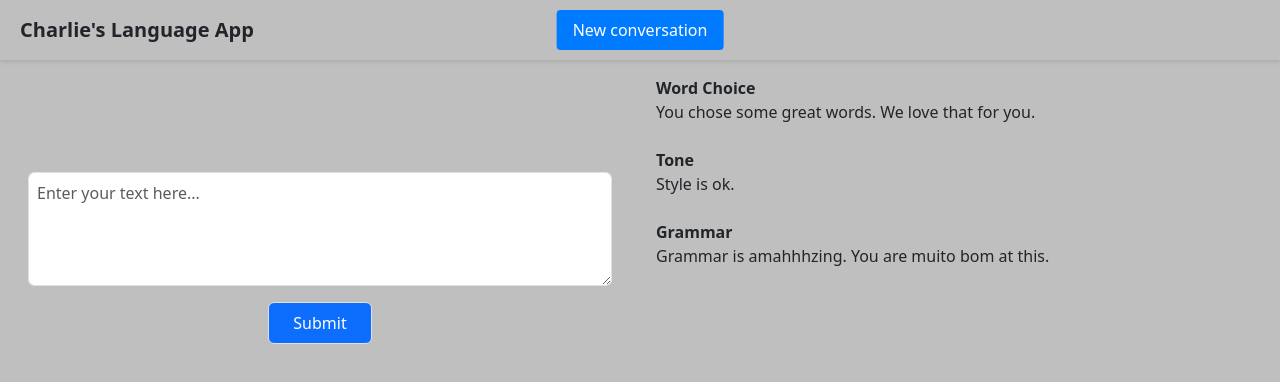
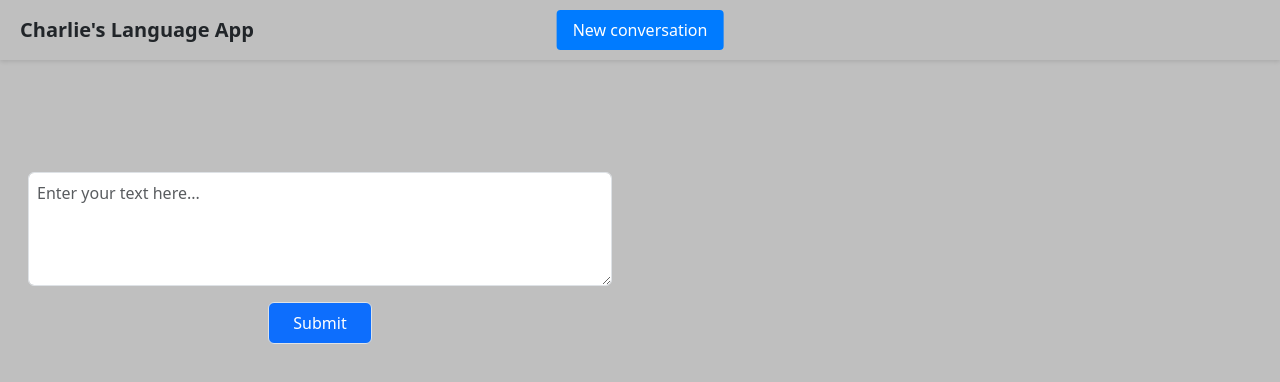
Before and after one commit to CharlieNatoli/language_app, a React (Vite) app: page / in a window 1280 px wide. Shown: the top 382 px of the page. Built offline with nearby package versions, Linux system fonts and the light colour scheme.

Commit message:
feedback shows up in side panel

```diff
--- a/src/App.tsx
+++ b/src/App.tsx
@@ -4,13 +4,15 @@ import TitleBar from "./components/TitleBar";
 import Loader from "./components/Loader";
 import TextSubmitBox from "./components/TextSubmitBox";
 
+
 import { BrowserRouter, Routes, Route } from "react-router";
-import { useState, SyntheticEvent, useEffect } from "react"
+import  { useState, SyntheticEvent, useEffect } from "react"
 import { Message, MessageType } from "./components/Message";
 
 function App() {
   const [conversation, setConversation] = useState<Message[]>([]);
   const [conversationLoading, setConversationLoading] = useState<boolean>(false);
+  const [selectedId, setSelectedId] = useState(-1);
 
   useEffect(() => {
       console.log("Conversation updated:", conversation)
@@ -35,7 +37,7 @@ function App() {
             throw new Error('Invalid message format');
         }
         return {
-            id: Number(item.id),
+            id: 0,
             type: item.type,
             content: String(item.content),
             commentary: null
@@ -70,8 +72,7 @@ function App() {
 
     // TOOD - lastID + 2 very hacky. Find better way
     const lastId2 = conversation.length > 0 ? conversation.at(-1)?.id ?? 0 : 0
-    let newAIMessage: Message =
-    {
+    let newAIMessage: Message = {
       id: lastId2 +2,
       type: "ai",
       content: aiResponse,
@@ -145,6 +146,8 @@ function App() {
   }`
   ;
 
+  let selected_idx = 4
+
 
   return (
     <>
@@ -156,7 +159,11 @@ function App() {
         <TitleBar OnStartConversation={handleStartConversation}></TitleBar>
         <div className="outer-container">
         <div className="conversation-panel">
-        <ConversationPanel conversation={conversation}></ConversationPanel>
+        <ConversationPanel
+          conversation={conversation}
+          selectedId={selectedId}
+          setSelectedId={setSelectedId}
+          ></ConversationPanel>
 
          {
         conversationLoading
@@ -167,7 +174,7 @@ function App() {
       </div>
       <div className="content-panel">
 
-      <FeedbackPanel >
+      <FeedbackPanel conversation={conversation} selected_idx={selectedId}>
       </FeedbackPanel>
       </div>
       </div>
--- a/src/components/ConversationPanel.tsx
+++ b/src/components/ConversationPanel.tsx
@@ -8,6 +8,7 @@ interface SpeechBubbleProps {
     isSelected: boolean;
     onSelect: () => void;
   }
+
 
 const SpeechBubble: React.FC<SpeechBubbleProps> = ({
   type = 'user',
@@ -105,11 +106,11 @@ const SpeechBubble: React.FC<SpeechBubbleProps> = ({
 
 interface ConversationPanelProps {
   conversation: Message[];
+  selectedId: number;
+  setSelectedId: (id: number) => void;
 }
 
-const ConversationPanel = ({ conversation }: ConversationPanelProps) => {
-    const [selectedId, setSelectedId] = React.useState(-1);
-
+const ConversationPanel = ({ conversation, selectedId, setSelectedId }: ConversationPanelProps) => {
     // console.log("CONVO PANEL")
     // console.log(typeof conversation);
     // console.log(conversation)
--- a/src/components/FeedbackPanel.tsx
+++ b/src/components/FeedbackPanel.tsx
@@ -1,4 +1,5 @@
 import React from 'react';
+import { AIAMessageCommentary, HumanMessageCommentary, Message } from './Message';
 // import { Loader2 } from 'lucide-react';
 
 
@@ -12,24 +13,29 @@ interface Feedback {
 }
 
 interface FeedbackPanelProps {
-    feedback?: Feedback,
+    conversation: Array<Message>,
+    selected_idx: number,
     isLoading?: boolean,
     isEmpty?: boolean
 }
 
+// const setFeedback {
+
+// }
+
 const FeedbackPanel: React.FC<FeedbackPanelProps> = ({
-    feedback,
+    conversation,
+    selected_idx,
     isLoading = false,
     isEmpty = false
 }) => {
 
 
-    const mockFeedback: Feedback = {
-        word_choice: "You chose some great words. We love that for you.",
-        style: "Style is ok. ",
-        grammar: "Grammar is amahhhzing. You are muito bom at this.",
-
-    }
+    // const mockFeedback: Feedback = {
+    //     word_choice: "You chose some great words. We love that for you.",
+    //     style: "Style is ok. ",
+    //     grammar: "Grammar is amahhhzing. You are muito bom at this.",
+    // }
 
     // isLoading = true
     // TODO - better spinner.
@@ -71,15 +77,38 @@ const FeedbackPanel: React.FC<FeedbackPanelProps> = ({
         Nothing here yet
         </>
     }
+
+
+
+    function commentary_str(
+      conversation: Array<Message>,
+      selected_idx: number
+    ) {
+      console.log('selectedIdx', selected_idx)
+      if (conversation.length === 0 || selected_idx < 0 ) {
+        return ""
+      }
+      let commentary_for_resp = conversation[selected_idx].commentary
+
+      if (commentary_for_resp == null) {
+        return ""
+    } else {
+      return commentary_for_resp.toString()
+
+    }
+
+    }
+
     // First add this CSS
     return  <>
     <div>
-        <b> Word Choice</b> <br/>
+      { commentary_str(conversation, selected_idx)}
+        {/* <b> Word Choice</b> <br/>
         {mockFeedback.word_choice}
         <br/><br/><b> Tone</b><br/>
         {mockFeedback.style}
-        <br/><br/><b>Grammar</b><br/>
-        {mockFeedback.grammar}
+        <br/><br/><b>Grammar</b><br/>d
+        {mockFeedback.grammar} */}
     </div>
     </>
 
```
Also changed, not shown: src/message.tsx (deleted, +0 -10 lines).
